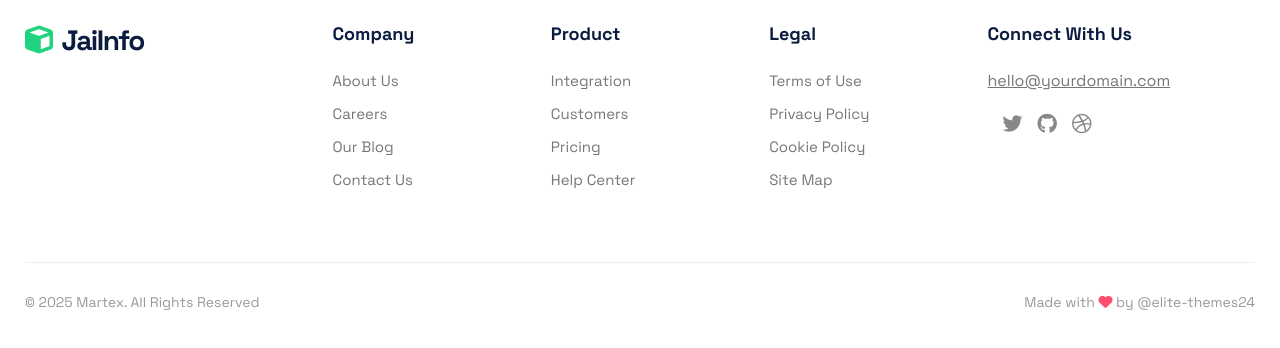
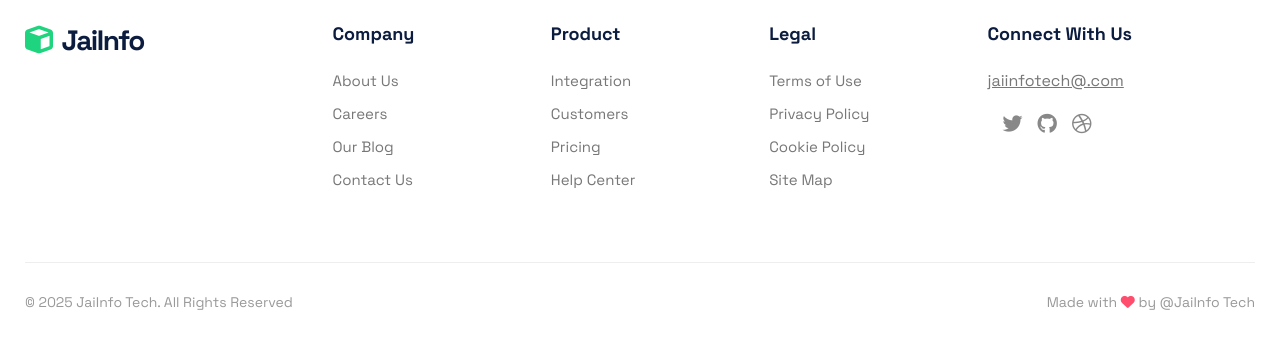
Before and after one commit to Mr-jayaram/company, a plain HTML site: page index.html in a window 1280 px wide. Shown: the part 4832-5180 px from the top of the page. Drawn offline with nearby package versions, Linux system fonts and the light colour scheme; some icons are missing.

Commit message:
Update index.html

```diff
--- a/index.html
+++ b/index.html
@@ -1346,7 +1346,7 @@
         </div>
         <div class="footer-contact-col">
             <h4>Connect With Us</h4>
-            <a href="mailto:hello@yourdomain.com" class="footer-email">hello@yourdomain.com</a>
+            <a href="mailto:hello@yourdomain.com" class="footer-email">jaiinfotech@.com</a>
             <div class="footer-socials">
                 <a href="#"><i class="fa-brands fa-square-facebook"></i></a>
                 <a href="#"><i class="fa-brands fa-twitter"></i></a>
@@ -1357,8 +1357,8 @@
     </div>
     <div class="footer-divider"></div>
     <div class="footer-bottom-bar">
-        <p>© 2025 Martex. All Rights Reserved</p>
-        <p>Made with <span><i class="fa-solid fa-heart"></i></span> by @elite-themes24</p>
+        <p>© 2025 JaiInfo Tech. All Rights Reserved</p>
+        <p>Made with <span><i class="fa-solid fa-heart"></i></span> by @JaiInfo Tech</p>
     </div>
 </footer>
 
```
